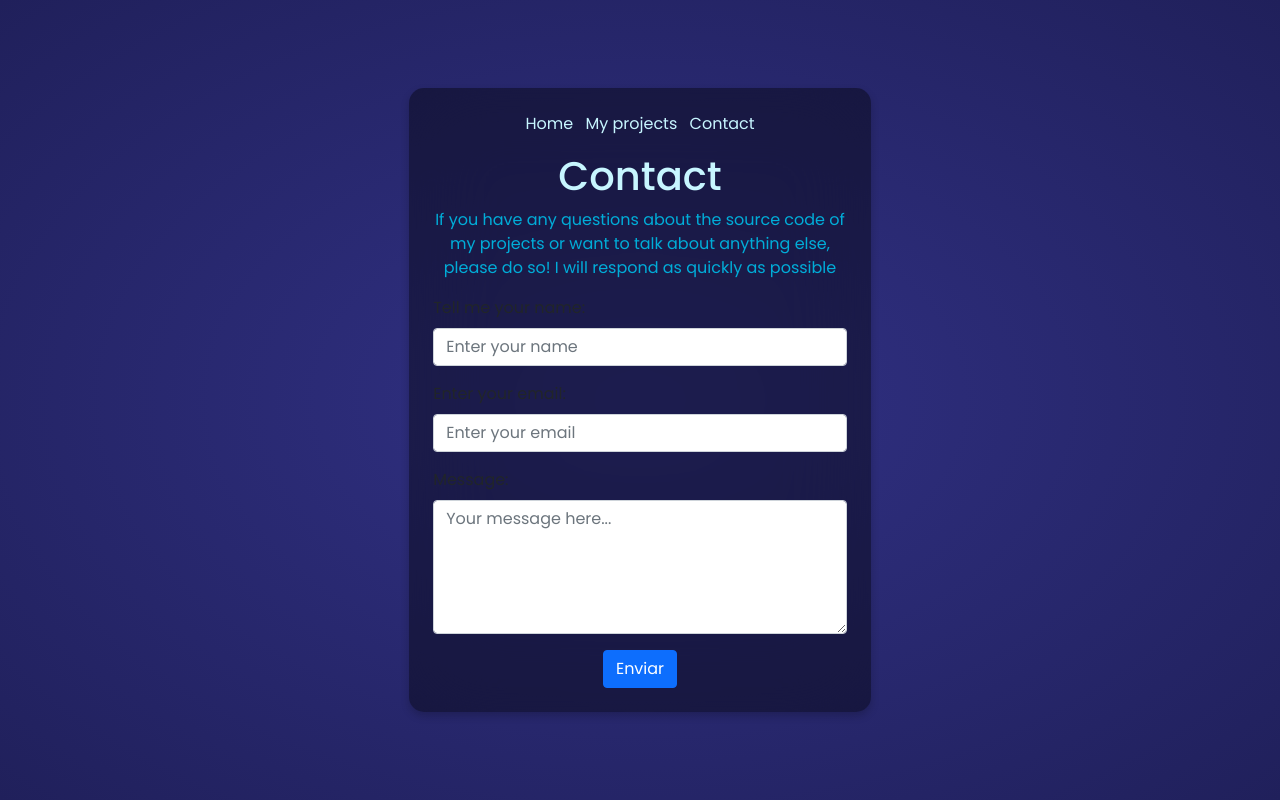
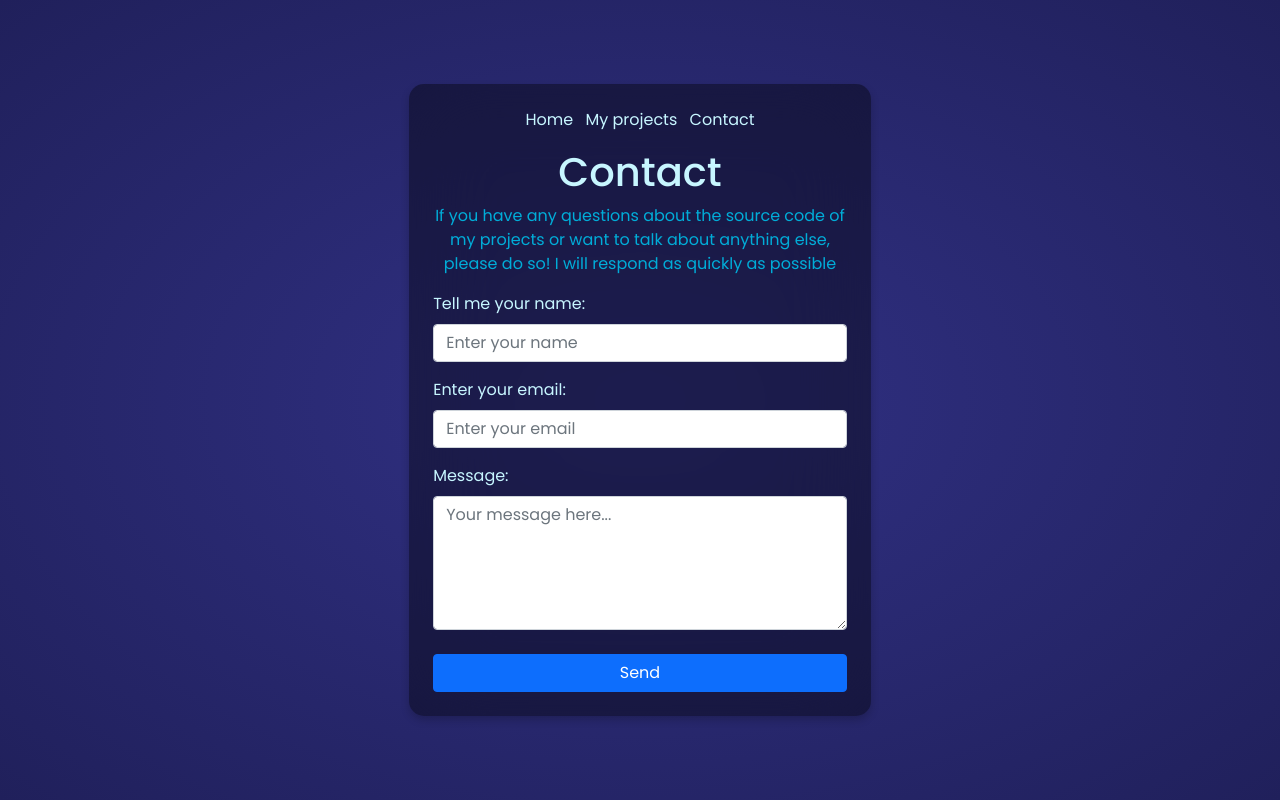
Before and after one commit to juanmarchant/WebPersonal, a Django app: page /contact/ in a window 1280 px wide. Run offline with Django 3.2, Linux system fonts and the light colour scheme.

Commit message:
Upload to pythonanywhere

```diff
--- a/webpersonal/contact/templates/contact/contact.html
+++ b/webpersonal/contact/templates/contact/contact.html
@@ -2,7 +2,7 @@
 {% block title %}Contact{% endblock title %}
 {% block content %}
 {% load static %}
-
+<style>label{color:#C7F6FF;}</style>
 <div class="container d-flex min-vh-100 justify-content-center items-align-center">
     <div class="row align-items-center p-3">
         <div class="col-lg-5 col-md-8 col bg-bluee border-15r shadow-me p-4 mx-auto">
@@ -16,10 +16,10 @@
                 <h1 class="text-lightblue">Contact</h1>
                 <p class="text-mediumblue">If you have any questions about the source code of my projects or want to talk about anything else, please do so! I will respond as quickly as possible
             </div>
-            <form method='post'>{% csrf_token %}
+            <form  method='post'>{% csrf_token %}
                 {{form.as_p}}
-                <div class="d-flex justify-content-center ">
-                    <button type="submit" class="btn btn-primary">Enviar</button>
+                <div class="d-grid">
+                    <button type="submit" class="btn btn-primary">Send</button>
                 </div>
             </form>
         </div>
--- a/webpersonal/contact/views.py
+++ b/webpersonal/contact/views.py
@@ -13,11 +13,11 @@ class ContactPageView(FormView):
         form = super(ContactPageView, self).get_form()
         # Inputs
         form.fields['name'].widget = forms.TextInput(
-            attrs={'class': 'form-control mb-3 mt-2', 'placeholder': 'Enter your name'})
+            attrs={'class': 'form-control mb-2 mt-2', 'placeholder': 'Enter your name'})
         form.fields['email'].widget = forms.EmailInput(
-            attrs={'class': 'form-control mb-3 mt-2', 'placeholder':'Enter your email'})
+            attrs={'class': 'form-control mb-2 mt-2', 'placeholder':'Enter your email'})
         form.fields['message'].widget = forms.Textarea(
-            attrs={'class': 'form-control mb-3 mt-2', 'cols':'30', 'rows':'5', 'placeholder':'Your message here...'})
+            attrs={'class': 'form-control mb-4 mt-2', 'cols':'30', 'rows':'5', 'placeholder':'Your message here...'})
         return form
 
 
--- a/webpersonal/core/templates/core/home.html
+++ b/webpersonal/core/templates/core/home.html
@@ -28,7 +28,6 @@
         <div class="py-3 ">
           <a class="me-2" target="_blank" href="https://github.com/juanmarchant"><img src="{% static 'core/img/Github.png'%}" alt="Github"></a>
           <a class="mx-2" target="_blank" href="https://www.instagram.com/juanmarchant__/"><img src="{% static 'core/img/Instagram.png'%}" alt="Instagram"></a>
-          <a class="mx-2" target="_blank" href="https://twitter.com/JuanMarchant_"><img src="{% static 'core/img/Twitter.png'%}" alt="Twitter"></a>
         </div>
       </header>
     </div>
--- a/webpersonal/webpersonal/settings.py
+++ b/webpersonal/webpersonal/settings.py
@@ -28,7 +28,7 @@ SECRET_KEY = config('SECRET_KEY')
 # DEBUG = config('DEBUG', default='False', cast=bool)
 DEBUG = config('DEBUG', default=False)
 
-ALLOWED_HOSTS = ['*']
+ALLOWED_HOSTS = ['127.0.0.1']
 
 
 # Application definition
```
